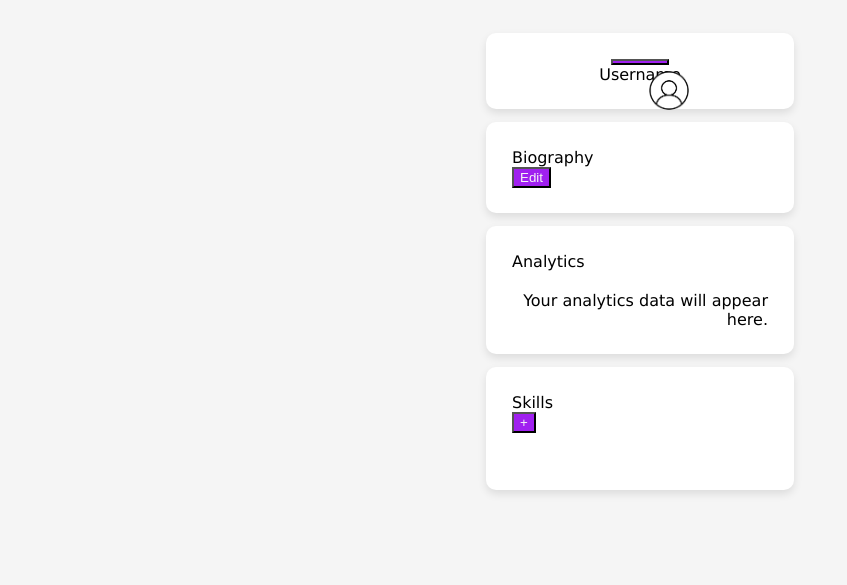
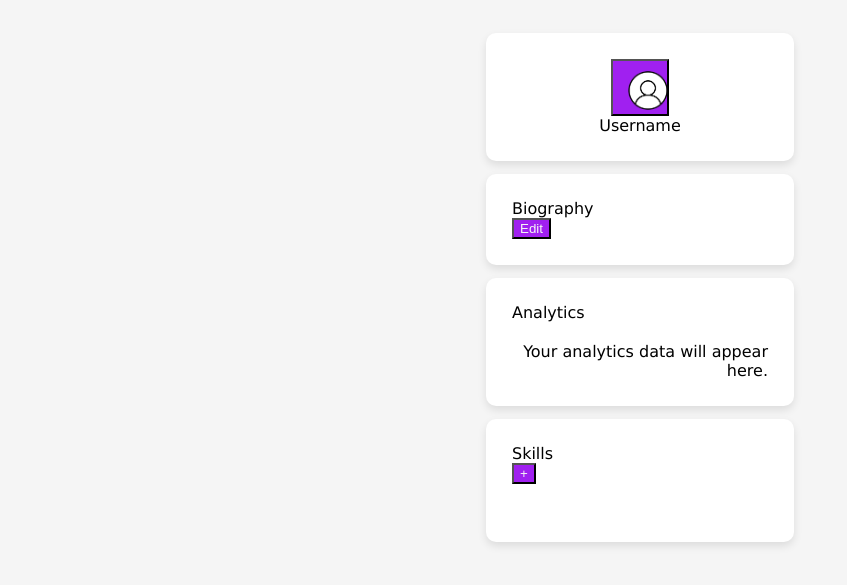
Before and after one commit to nichllaurado/Ding, a website: page my_profile.html in a window 1280 px wide. Shown: the part 117-702 px from the top of the page, without its empty margins (0-847 px from the left). Drawn offline with Linux system fonts and the light colour scheme.

Commit message:
profile icon fix

```diff
--- a/my_profile.html
+++ b/my_profile.html
@@ -28,11 +28,12 @@
 
 
         width: 4.5vw;
+        height: 4.5vw;
 
 
     }
 
-    .profile-container img {
+    .profile-icon img {
         width: 4.5vw;
     }
 
@@ -97,7 +98,7 @@
 
     <div class="profile-container">
         <button onclick="changePicture()" class="profile-icon">
-            <img id="user-icon" src="images/user_img_placeholder.png" alt="Profile">
+            <img src="images/user_img_placeholder.png" alt="Profile">
         </button>
         Username
     </div>
```
